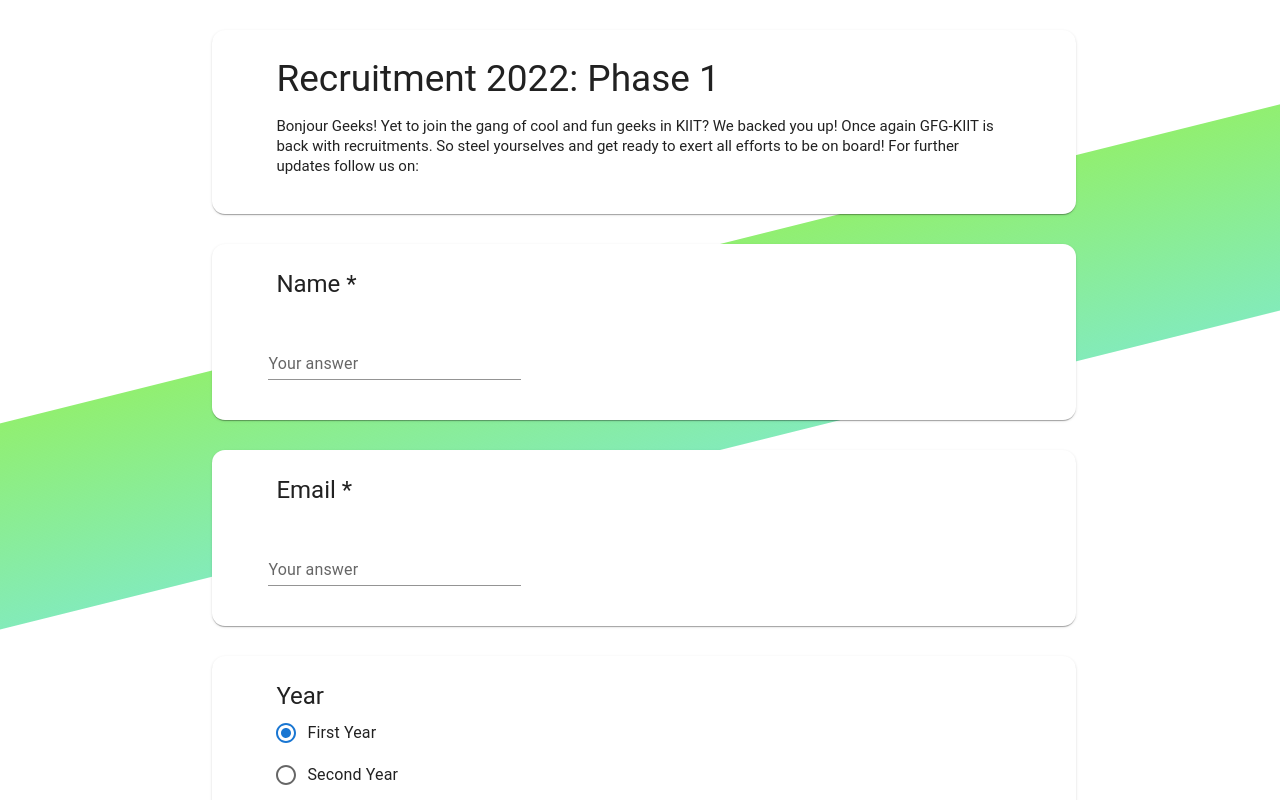
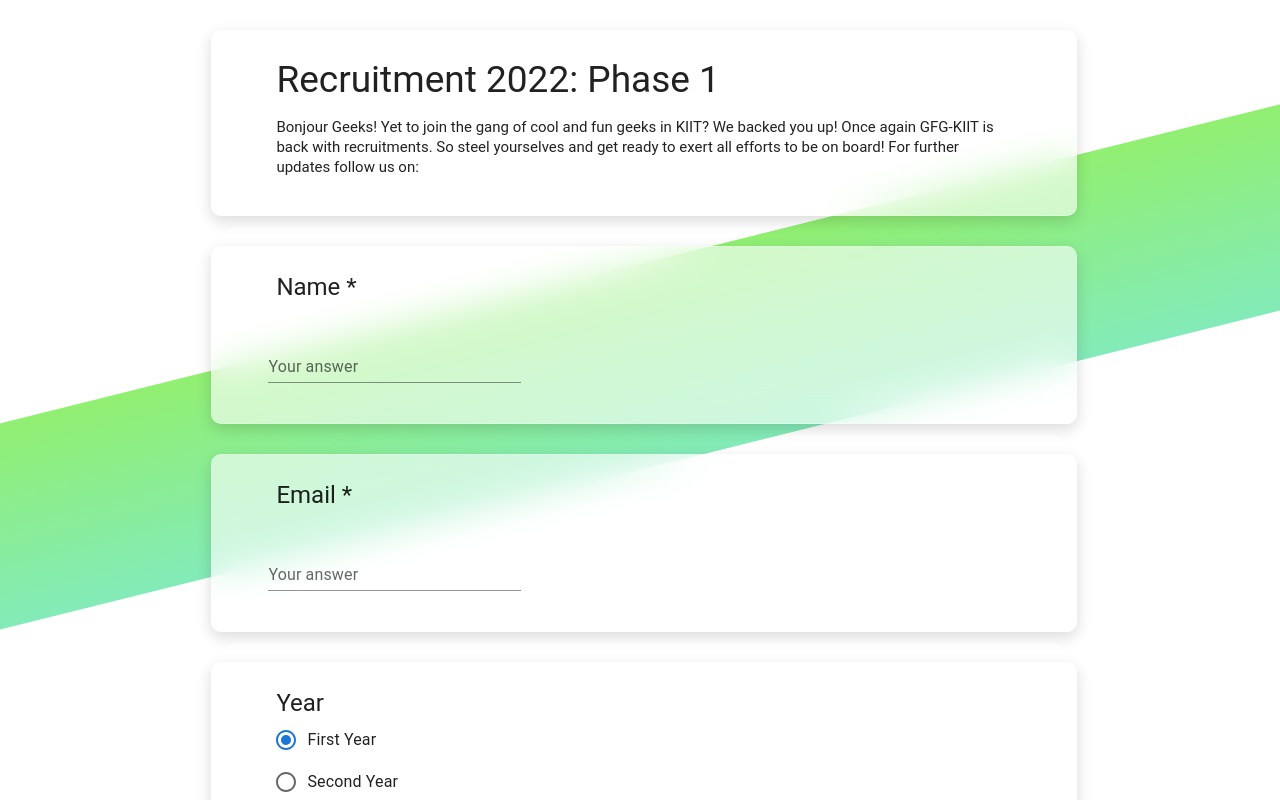
Before and after one commit to himanshu070/Form-For-GFG, a React (Create React App) app: page / in a window 1280 px wide. Shown: the top 800 px of the page. Built offline with nearby package versions, Linux system fonts and the light colour scheme.

Commit message:
Design Added

```diff
--- a/src/CSS/TextCard.css
+++ b/src/CSS/TextCard.css
@@ -4,6 +4,7 @@
     justify-content: center;
     width: 96vw;
     margin: 30px;
+
 }
 #card{
     display: flex;
@@ -12,6 +13,14 @@
     min-height: 20vh;
     border-radius: 13px;
     padding: 0.5rem 3rem;
+    /* background: rgba( 255, 255, 255, 0.3 ); */
+    background: rgba( 255, 255, 255, 0.6 );
+    backdrop-filter: blur( 17.5px );
+    -webkit-backdrop-filter: blur( 17.5px );
+    border-radius: 10px;
+    border: 1px solid rgba( 255, 255, 255, 0.18 );
+
+    box-shadow: rgba(0, 0, 0, 0.15) 0px 5px 15px 0px;
 }
 .card-title{
     font-size: 23px;
```
